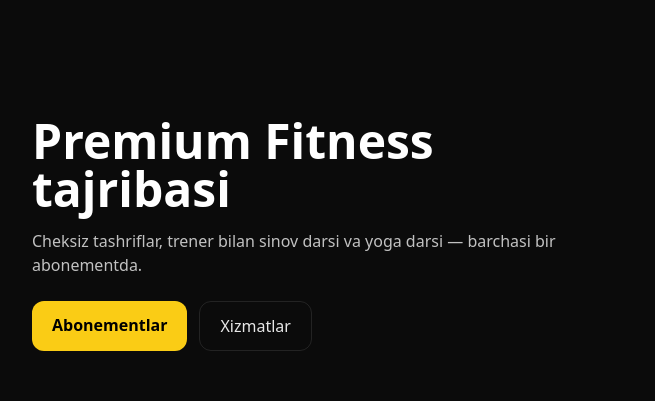
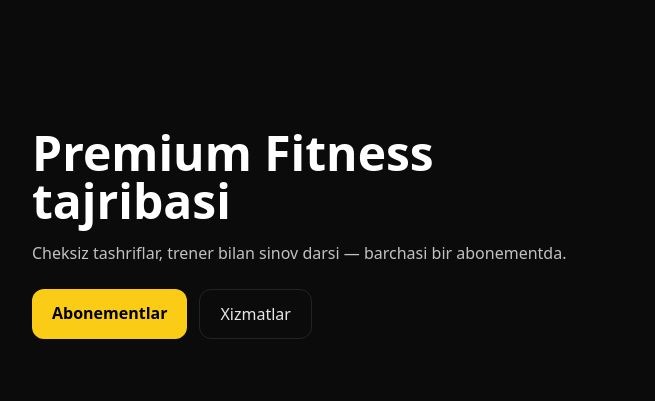
Before and after one commit to Davronbek2811/fitliga, a website: page index.html in a window 1280 px wide. Shown: the part 146-547 px from the top of the page, 0-655 px from the left. Drawn offline with nearby package versions, Linux system fonts and the light colour scheme.

Commit message:
change logo

```diff
--- a/index.html
+++ b/index.html
@@ -4,10 +4,10 @@
 <head>
     <meta charset="utf-8" />
     <meta name="viewport" content="width=device-width,initial-scale=1" />
-    <title data-key="site_title">Fitness Liga — Premium</title>
+    <title data-key="site_title">Fitness Liga</title>
     <link rel="icon" href="./img/logo.PNG">
     <meta name="description" data-key="meta_description"
-        content="Fitness Liga — Cheksiz tashriflar, trener bilan 1 ta sinov darsi, yoga darsi sovg'a. Premium dizayn, AOS animatsiya va mobil menyu." />
+        content="Fitness Liga — Cheksiz tashriflar, trener bilan 1 ta sinov darsi, Premium dizayn, AOS animatsiya va mobil menyu." />
     <meta name="google-site-verification" content="UebXsx-CFoH0C6fVrgaN4KKIXDISgTaEByxjuNsoAC0" />
     <script src="https://cdn.tailwindcss.com"></script>
     <link href="https://unpkg.com/aos@2.3.1/dist/aos.css" rel="stylesheet" />
@@ -233,7 +233,7 @@
             <div class="max-w-7xl mx-auto mt-10 px-4 sm:px-6 lg:px-8 grid lg:grid-cols-2 gap-10 items-center">
                 <div data-aos="fade-right" data-aos-duration="900" data-aos-easing="ease-out-cubic">
                     <h1 class="text-4xl sm:text-5xl font-extrabold leading-tight" data-key="hero_title">Premium <span class="brand-gradient">Fitness</span> tajribasi</h1>
-                    <p class="mt-4 text-white/75 max-w-xl" data-key="hero_sub">Cheksiz tashriflar, trener bilan 1 ta sinov darsi va yoga darsi — barchasi bir abonementda.</p>
+                    <p class="mt-4 text-white/75 max-w-xl" data-key="hero_sub">Cheksiz tashriflar, trener bilan 1 ta sinov darsi va  — barchasi bir abonementda.</p>
                     <div class="mt-6 flex gap-3">
                         <a href="#prices" class="btn-grad px-5 py-3 rounded-xl bg-yellow-400 text-black font-semibold" data-key="btn_abon">Abonementlar</a>
                         <a href="#services" class="px-5 py-3 rounded-xl border border-white/10 text-white/90" data-key="btn_services">Xizmatlar</a>
@@ -355,7 +355,7 @@
                             <div class="shine"></div>
                             <div class="card-inner p-6 flex flex-col h-full bg-white/5 rounded-2xl border border-white/10 backdrop-blur-md">
                                 <h4 class="font-bold mb-2 text-center bg-gradient-to-r from-red-600 via-orange-500 to-yellow-400 bg-clip-text text-transparent text-[32px]" data-key="women_daily">Kunik</h4>
-                                <p class="text-3xl font-extrabold mb-3 text-center"><span class="brand-gradient">30 000</span> <span data-key="currency">so'm</span></p>
+                                <p class="text-3xl font-extrabold mb-3 text-center"><span class="brand-gradient">40 000</span> <span data-key="currency">so'm</span></p>
                                 <a href="#contact" class="btn-grad mt-6 inline-flex justify-center px-4 py-3 rounded-xl bg-yellow-400 text-black font-bold transition-all duration-300 hover:bg-yellow-300" data-key="buy">Sotib olish</a>
                             </div>
                         </article>
@@ -376,13 +376,13 @@
                         <h4 class="font-semibold text-yellow-500" data-key="trainer_1_name">Bekjon Akbarov</h4>
                         <p class="text-white/70" data-key="trainer_1_role">Fitness & Bodybuilding</p>
                     </div>
-                    <div class="bg-[#111111] p-6 rounded-xl hover:scale-[1.02] transition">
+                    <!-- <div class="bg-[#111111] p-6 rounded-xl hover:scale-[1.02] transition">
                         <img src="./img/trener-1.png" class="rounded-lg mb-4" alt="trainer" />
                         <h4 class="font-semibold text-yellow-500" data-key="trainer_2_name">Qozoqboev Muxiddin</h4>
                         <p class="text-white/70" data-key="trainer_2_role">Dzyudo bo'yicha sport ustaligiga nomzod fitnes murabbiyi tajribasi 4 yil</p>
-                    </div>
+                    </div> -->
                     <div class="bg-[#111111] p-6 rounded-xl hover:scale-[1.02] transition">
-                        <img src="./img/trener-2.png" class="rounded-lg mb-4" alt="trainer" />
+                        <img src="./img/trener-1.jpg" class="rounded-lg mb-4" alt="trainer" />
                         <h4 class="font-semibold text-yellow-500" data-key="trainer_3_name">Temur</h4>
                         <p class="text-white/70" data-key="trainer_3_role">Fitness & Bodybuilding</p>
                     </div>
@@ -610,14 +610,14 @@
 
         const UZ_TEXT = {
             site_title: "Fitnes Liga ",
-            meta_description: "Fitnes Liga  — Cheksiz tashriflar, trener bilan 1 ta sinov darsi, yoga darsi sovg'a. Premium dizayn, AOS animatsiya va mobil menyu.",
+            meta_description: "Fitnes Liga  — Cheksiz tashriflar, trener bilan 1 ta sinov darsi, Premium dizayn, AOS animatsiya va mobil menyu.",
             home: "Bosh sahifa",
             about: "Biz haqimizda",
             services: "Xizmatlar",
             prices: "Narxlar",
             contact: "Aloqa",
             hero_title: "Premium Fitness tajribasi",
-            hero_sub: "Cheksiz tashriflar, trener bilan sinov darsi va yoga darsi — barchasi bir abonementda.",
+            hero_sub: "Cheksiz tashriflar, trener bilan sinov darsi  — barchasi bir abonementda.",
             btn_abon: "Abonementlar",
             btn_services: "Xizmatlar",
             about_title: "Biz haqimizda",
@@ -649,10 +649,10 @@
             trainer_1_name: "Bekjon Akbarov",
             trainer_1_role: "Fitness & Bodybuilding",
             trainer_2_name: "Qozoqboev Muxiddin",
-            trainer_2_role: "Dzyudo bo'yicha sport ustaligiga nomzod fitnes murabbiyi tajribasi 4 yil",
+            trainer_2_role: "Fitness & Bodybuilding",
             trainer_3_name: "Temur",
             trainer_3_role: "Fitness & Bodybuilding",
-            gallery_title: "Bizning <span class='bg-gradient-to-r from-red-600 via-orange-400 to-yellow-400 bg-clip-text text-transparent'>Sprot Zalimiz</span>",
+            gallery_title: "Bizning <span class='bg-gradient-to-r from-red-600 via-orange-400 to-yellow-400 bg-clip-text text-transparent'>Sport Zalimiz</span>",
             contact_title: "Xabar yuborish",
             name_placeholder: "Sizning ismingiz",
             phone_placeholder: "Telefon",
@@ -674,14 +674,14 @@
 
         const RU_TEXT = {
             site_title: "Фитнес Лига — Премиум",
-            meta_description: "Фитнес Лига — Безлимитные посещения, пробное занятие с тренером, занятие йогой в подарок. Премиум-дизайн, AOS-анимация и мобильное меню.",
+            meta_description: "Фитнес Лига — Безлимитные посещения, пробное занятие с тренером, Премиум-дизайн, AOS-анимация и мобильное меню.",
             home: "Главная",
             about: "О нас",
             services: "Услуги",
             prices: "Цены",
             contact: "Контакты",
             hero_title: "Премиум фитнес-опыт",
-            hero_sub: "Безлимитные посещения, пробное занятие с тренером и занятие йогой в подарок.",
+            hero_sub: "Безлимитные посещения, пробное занятие с тренером и занятие.",
             btn_abon: "Абонементы",
             btn_services: "Услуги",
             about_title: "О нас",
@@ -713,7 +713,7 @@
             trainer_1_name: "Бекжон Акбаров",
             trainer_1_role: "Фитнес и бодибилдинг",
             trainer_2_name: "Козокбоев Мухиддин",
-            trainer_2_role: "Мастер спорт по дзюдо фитнис тренер стаж 4 года",
+            trainer_2_role: "Фитнес и бодибилдинг",
             trainer_3_name: "Темур",
             trainer_3_role: "Фитнес и бодибилдинг",
             gallery_title: "Наш <span class='bg-gradient-to-r from-red-600 via-orange-400 to-yellow-400 bg-clip-text text-transparent'>Спортивный Зал</span>",
--- a/index.js
+++ b/index.js
@@ -25,3 +25,5 @@ if (localStorage.getItem('theme') === 'dark') {
     moonIcon.classList.add('hidden');
     sunIcon.classList.remove('hidden');
 }
+
+console.log("By Davronbek and Usmon")
```
Also changed, not shown: img/trener-1.jpg (added).
